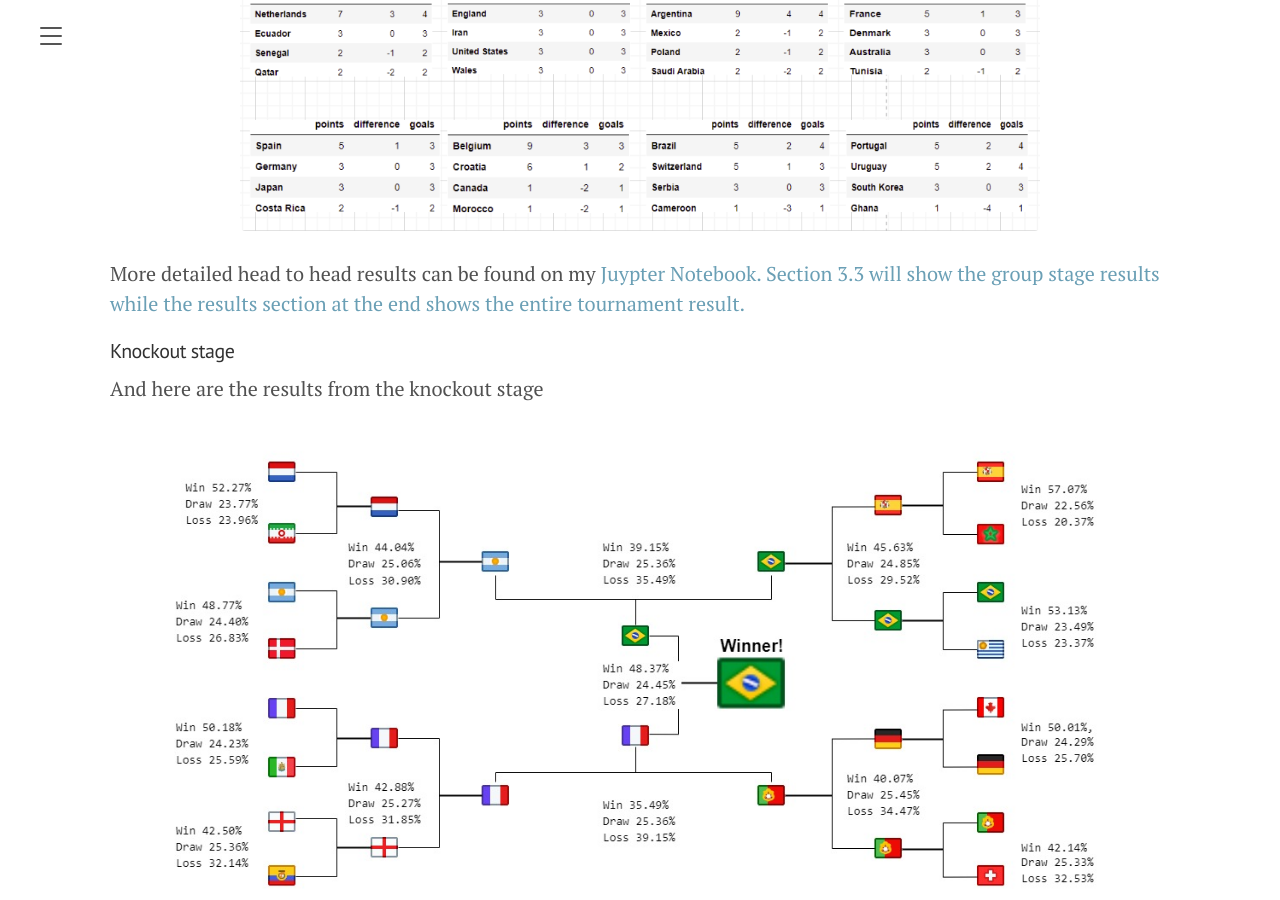
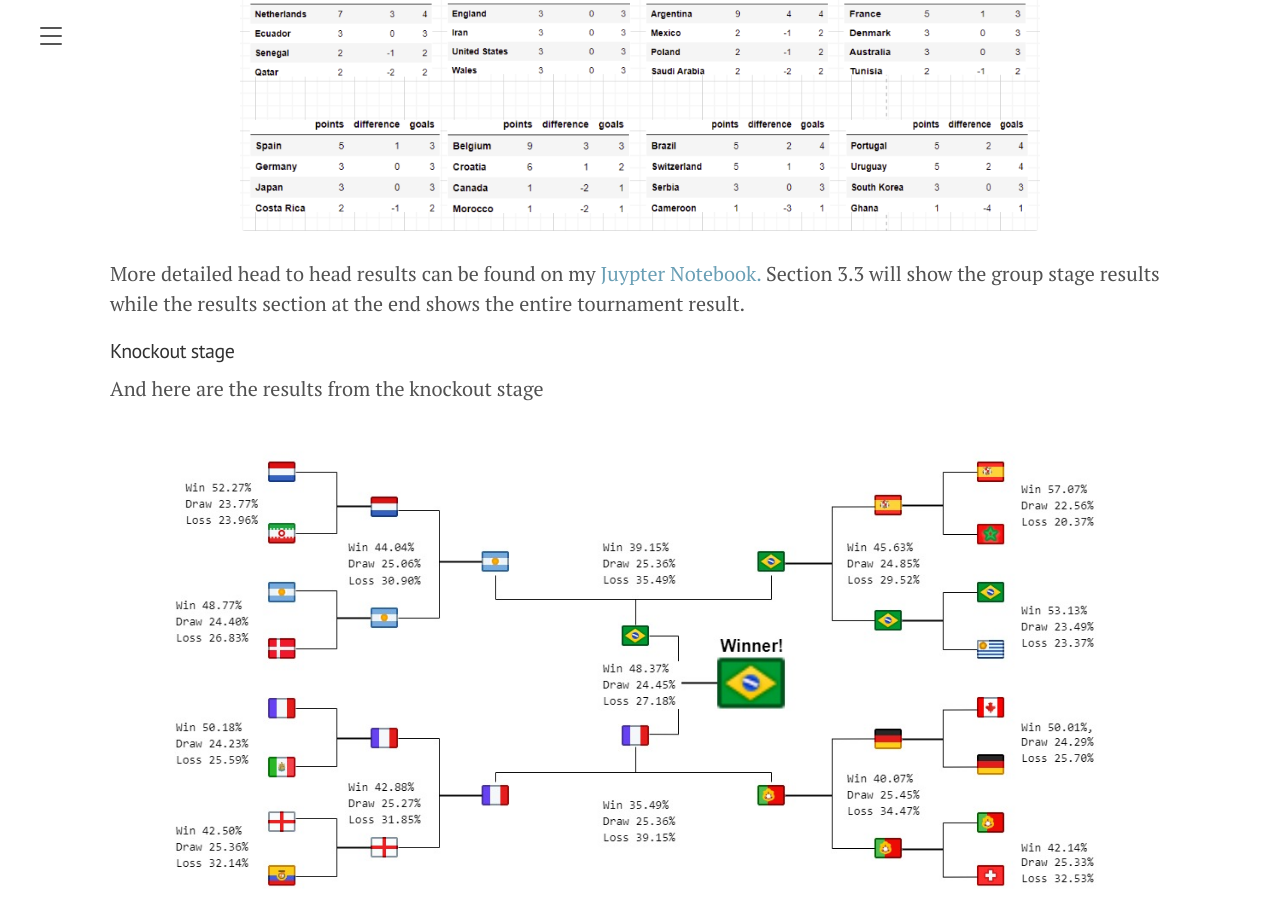
Before and after one commit to chuazy94/zy_blog_2, a Jekyll site: the page built from _posts/2022-11-18-world-cup-22-simulator.md, in a window 1280 px wide and 900 px high, scrolled down 4372 px. Built offline with Jekyll 4.4.1, drawn with Linux system fonts in a browser that asks for light colours; formulas are drawn with MathJax 3.

```diff
--- a/_posts/2022-11-18-world-cup-22-simulator.md
+++ b/_posts/2022-11-18-world-cup-22-simulator.md
@@ -175,7 +175,7 @@ The most anticipated part of my post (probably) and here it is! These are the re
         </div>
 </div>
 
-More detailed head to head results can be found on my <a href="https://github.com/chuazy94/Projects/blob/master/xG_GEE_model_world_cup_22.ipynb/">Juypter Notebook. Section 3.3 will show the group stage results while the results section at the end shows the entire tournament result.</a>
+More detailed head to head results can be found on my <a href="https://github.com/chuazy94/Projects/blob/master/xG_GEE_model_world_cup_22.ipynb/">Juypter Notebook.</a> Section 3.3 will show the group stage results while the results section at the end shows the entire tournament result.
 
 #### Knockout stage
 And here are the results from the knockout stage
```
